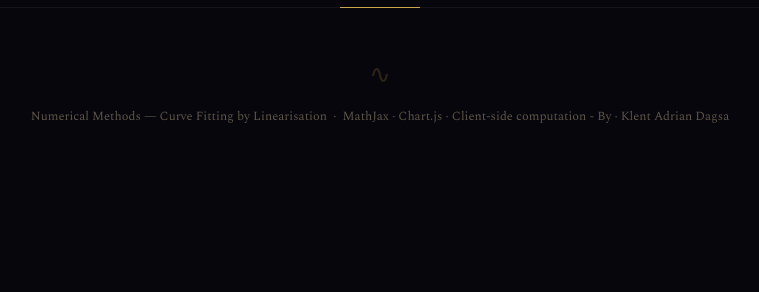
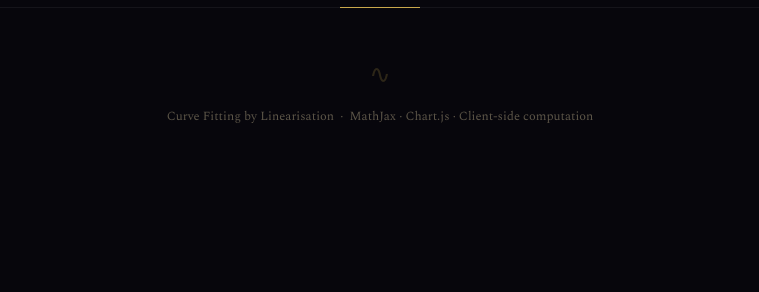
Before and after one commit to klentoy-lab/numerical-methods-calculator, a Flask app: page / in a window 1280 px wide. Shown: the part 5016-5308 px from the top of the page, without its empty margins (260-1019 px from the left). Run offline with Flask 3, Linux system fonts and the light colour scheme.

Commit message:
Update index.html

```diff
--- a/templates/index.html
+++ b/templates/index.html
@@ -1263,7 +1263,7 @@ footer::before{
 
 <footer>
   <span class="footer-glyph">∿</span>
-  Numerical Methods — Curve Fitting by Linearisation &nbsp;·&nbsp; MathJax · Chart.js · Client-side computation - By&nbsp;·&nbsp;Klent Adrian Dagsa
+Curve Fitting by Linearisation &nbsp;·&nbsp; MathJax · Chart.js · Client-side computation
 </footer>
 </div>
 
```
